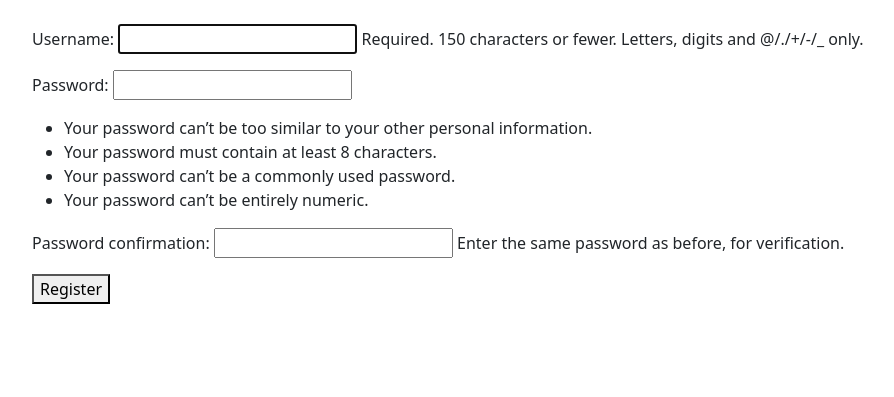
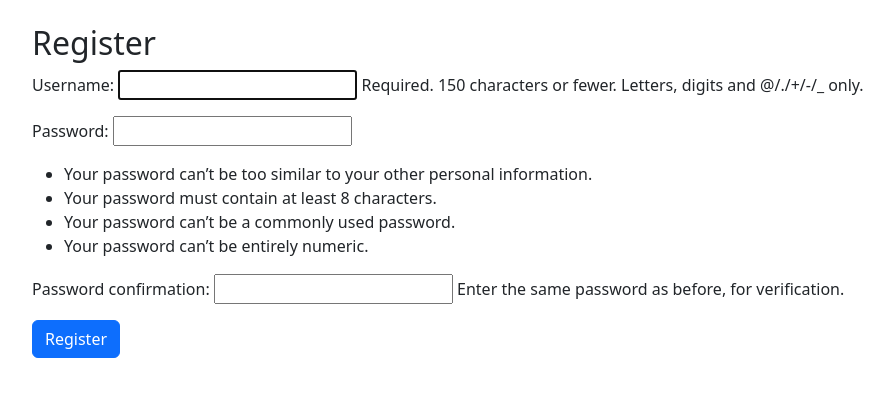
Before and after one commit to sashakukhtyk/learning-log-django, a Django app: page /users/register/ in a window 1280 px wide. Shown: the part 56-453 px from the top of the page, without its empty margins (50-944 px from the left). Run offline with Django 5.2, Linux system fonts and the light colour scheme.

Commit message:
register style edit

```diff
--- a/learning_log/users/templates/registration/register.html
+++ b/learning_log/users/templates/registration/register.html
@@ -1,12 +1,13 @@
 {% extends "learning_logs/base.html" %}
 
 {% block content %}
+    <h2>Register</h2>
     <form method="post" action="{% url 'users:register' %}">
         {% csrf_token %}
+        {{ form.non_field_errors }}
         {{ form.as_p }}
 
-        <button type="submit">Register</button>
+        <button type="submit" class="btn btn-primary">Register</button>
         <input type="hidden" name="next" value="{% url 'learning_logs:index' %}" />
     </form>
-
 {% endblock content %}
```
